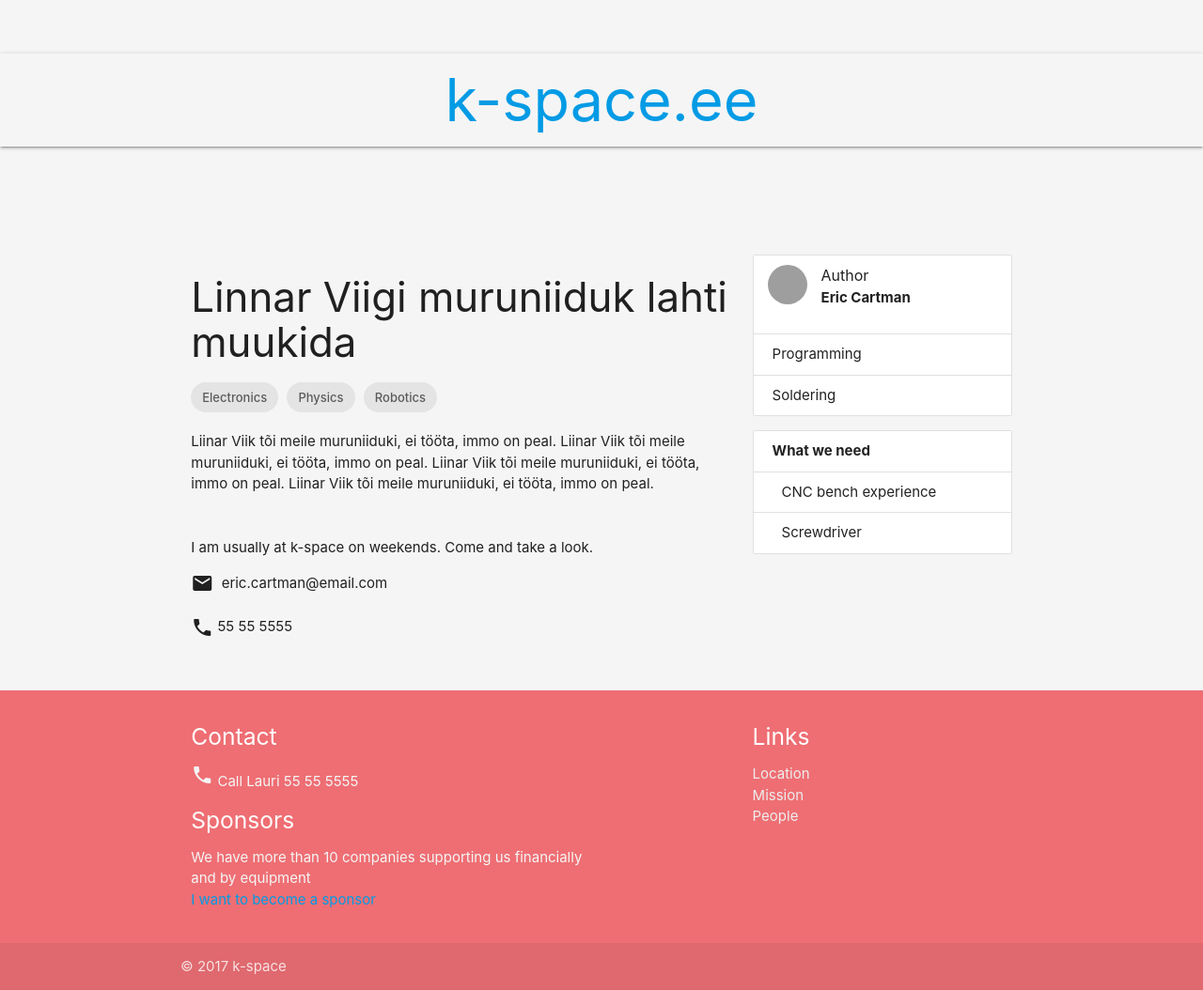
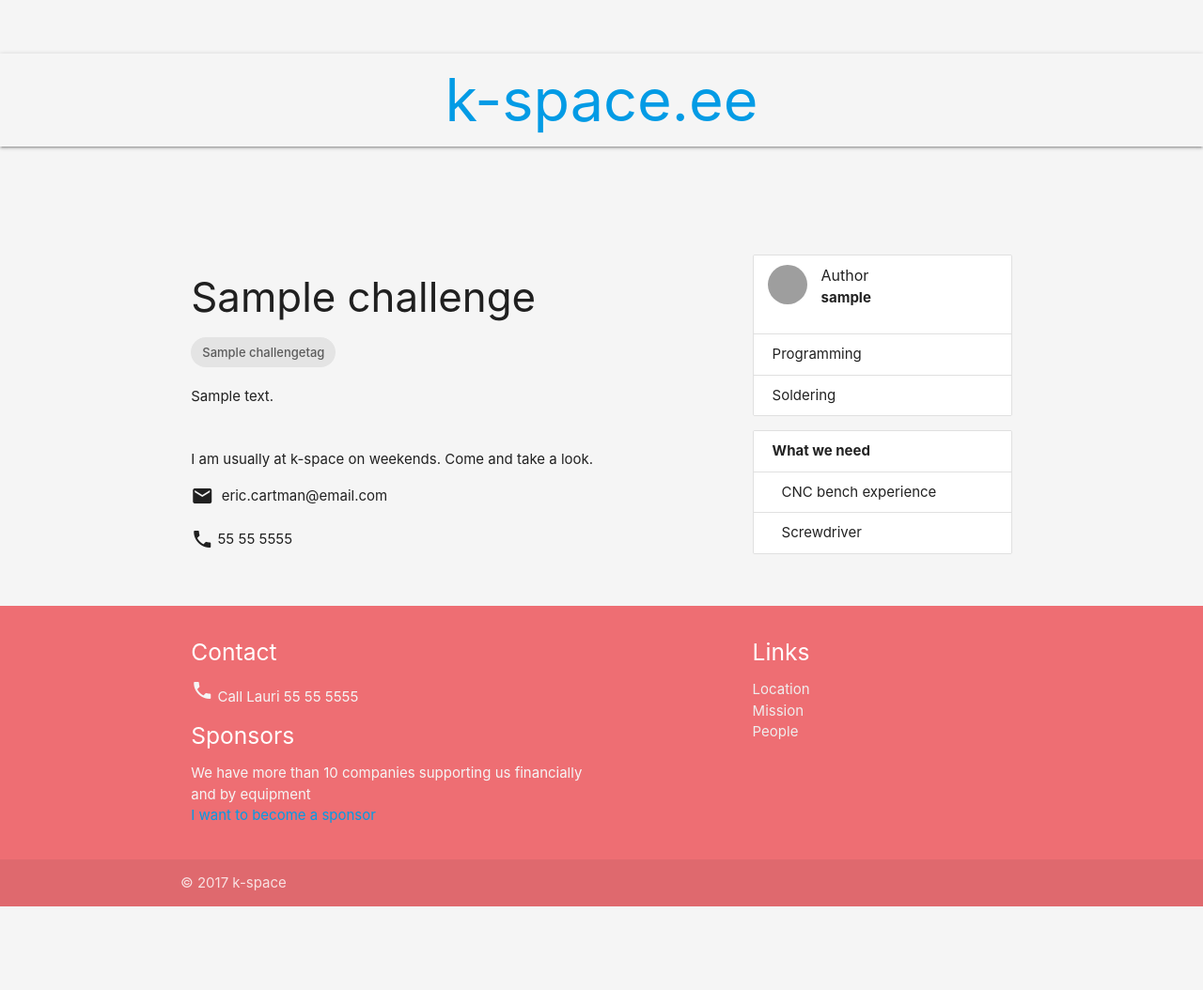
Before and after one commit to k-space-ee/k-space-web, a Django app: page /challenge/1 in a window 1280 px wide. Shown: the whole page at 94% size. After the commit the page ends 965 px from the top, so only its background shows below. Run offline with Django 3.2, Linux system fonts and the light colour scheme; tables that the repository leaves empty hold one stand-in row (values such as "Sample post"); some libraries are stand-ins or nearby versions; grey boxes are pictures that could not be loaded.

Commit message:
Html title fix and new challenge page

```diff
--- a/templates/challenge.html
+++ b/templates/challenge.html
@@ -4,7 +4,7 @@
 <head>
   <meta http-equiv="Content-Type" content="text/html; charset=UTF-8" />
   <meta name="viewport" content="width=device-width, initial-scale=1, maximum-scale=1.0" />
-  <title>K-space</title>
+  <title>k-space</title>
   <link href="https://fonts.googleapis.com/css?family=Orbitron" rel="stylesheet">
   <link href="https://fonts.googleapis.com/icon?family=Material+Icons" rel="stylesheet">
   <link rel="stylesheet" href="/static/css/materialize.min.css">
@@ -25,18 +25,15 @@
       <div class="row">
 
         <div class="col m8">
-          <h3 class="">Linnar Viigi muruniiduk lahti muukida</h3>
+          <h3 class="">{{ challenge.name }}</h3>
 
           <div>
-            <div class="chip">Electronics</div>
-            <div class="chip">Physics</div>
-            <div class="chip">Robotics</div>
+            {% for tag in challenge.tags.all %}
+              <div class="chip">{{ tag.name }}</div>
+            {% endfor %}
           </div>
 
-          <p style="">Liinar Viik tõi meile muruniiduki, ei tööta, immo on peal.
-            Liinar Viik tõi meile muruniiduki, ei tööta, immo on peal.
-            Liinar Viik tõi meile muruniiduki, ei tööta, immo on peal.
-            Liinar Viik tõi meile muruniiduki, ei tööta, immo on peal.
+          <p style="">{{ challenge.description }}
           </p>
 
           <div class="section">
@@ -56,7 +53,7 @@
             <li class="collection-item avatar">
               <img src="https://vignette.wikia.nocookie.net/southpark/images/0/0d/1a.jpg/revision/latest/scale-to-width-down/310?cb=20100826182516" alt="" class="circle">
               <span class="title">Author</span>
-              <p><b>Eric Cartman</b></p>
+              <p><b>{{ challenge.creator.username }}</b></p>
             </li>
             <li class="collection-item">
               <span class="title">Programming</span>
--- a/templates/challenges.html
+++ b/templates/challenges.html
@@ -4,7 +4,7 @@
 <head>
   <meta http-equiv="Content-Type" content="text/html; charset=UTF-8" />
   <meta name="viewport" content="width=device-width, initial-scale=1, maximum-scale=1.0" />
-  <title>K-space</title>
+  <title>k-space</title>
   <link href="https://fonts.googleapis.com/css?family=Orbitron" rel="stylesheet">
   <link href="https://fonts.googleapis.com/icon?family=Material+Icons" rel="stylesheet">
   <link rel="stylesheet" href="/static/css/materialize.min.css">
--- a/templates/hall_of_fame.html
+++ b/templates/hall_of_fame.html
@@ -4,7 +4,7 @@
 <head>
   <meta http-equiv="Content-Type" content="text/html; charset=UTF-8" />
   <meta name="viewport" content="width=device-width, initial-scale=1, maximum-scale=1.0" />
-  <title>K-space</title>
+  <title>k-space</title>
   <link href="https://fonts.googleapis.com/css?family=Orbitron" rel="stylesheet">
   <link href="https://fonts.googleapis.com/icon?family=Material+Icons" rel="stylesheet">
   <link rel="stylesheet" href="/static/css/materialize.min.css">
--- a/templates/index.html
+++ b/templates/index.html
@@ -4,7 +4,7 @@
 <head>
   <meta http-equiv="Content-Type" content="text/html; charset=UTF-8"/>
   <meta name="viewport" content="width=device-width, initial-scale=1, maximum-scale=1.0"/>
-  <title>K-space</title>
+  <title>k-space</title>
   <link href="https://fonts.googleapis.com/css?family=Orbitron" rel="stylesheet">
   <link href="https://fonts.googleapis.com/icon?family=Material+Icons" rel="stylesheet">
   <link rel="stylesheet" href="/static/css/materialize.min.css">
--- a/templates/profile.html
+++ b/templates/profile.html
@@ -4,7 +4,7 @@
 <head>
   <meta http-equiv="Content-Type" content="text/html; charset=UTF-8" />
   <meta name="viewport" content="width=device-width, initial-scale=1, maximum-scale=1.0" />
-  <title>K-space</title>
+  <title>k-space</title>
   <link href="https://fonts.googleapis.com/css?family=Orbitron" rel="stylesheet">
   <link href="https://fonts.googleapis.com/icon?family=Material+Icons" rel="stylesheet">
   <link rel="stylesheet" href="/static/css/materialize.min.css">
```
